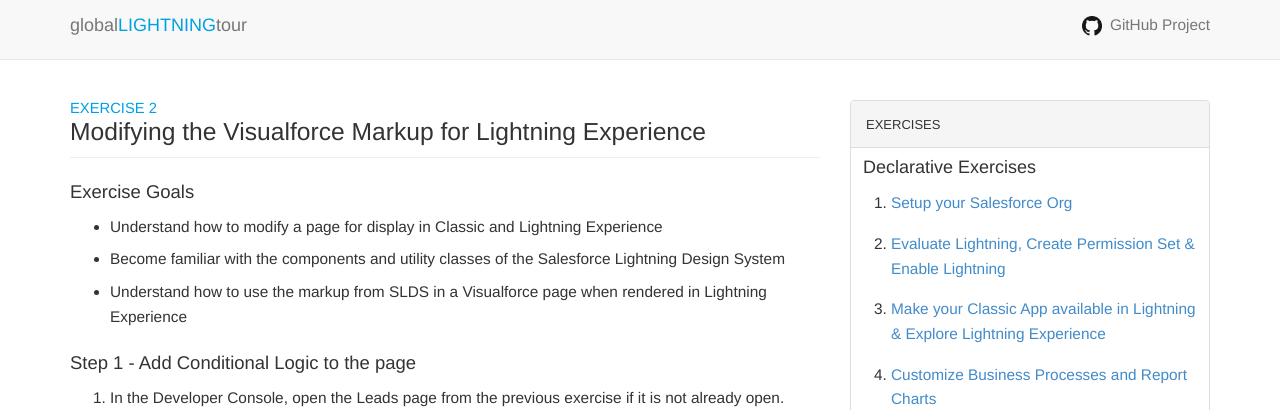
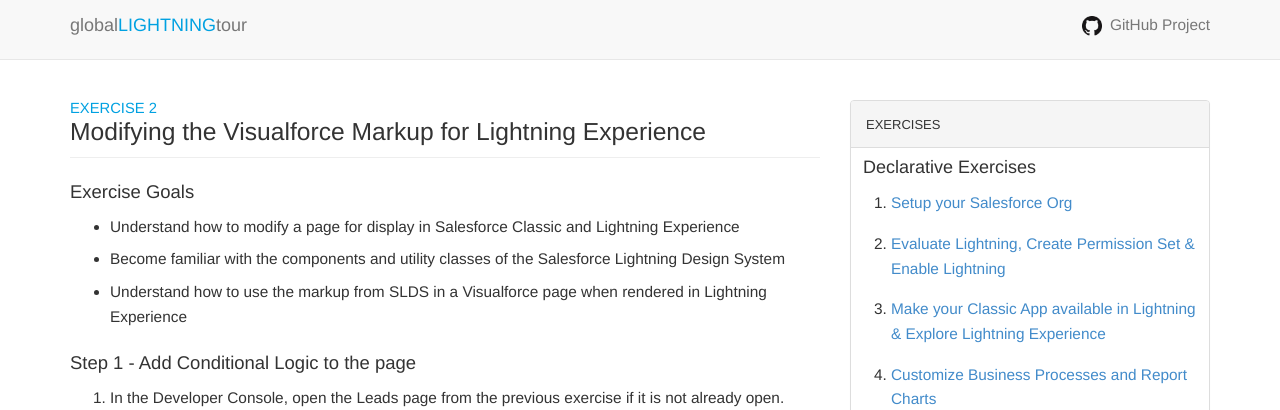
Before and after one commit to HassanNahhal/LightningNowWorkshop, a Jekyll site: the page built from Exercise_2.md, in a window 1280 px wide and 900 px high. Shown: the top 410 px of the window. Built offline with Jekyll 4.4.1, drawn with Linux system fonts in a browser that asks for light colours; comment, search, counter and statistics services are not loaded; some of the changed text lies outside the part shown.

Commit message:
Update Exercise_2.md

```diff
--- a/Exercise_2.md
+++ b/Exercise_2.md
@@ -6,7 +6,7 @@ title: Modifying the Visualforce Markup for Lightning Experience
 
 ### Exercise Goals
 
-* Understand how to modify a page for display in Classic and Lightning Experience
+* Understand how to modify a page for display in Salesforce Classic and Lightning Experience
 * Become familiar with the components and utility classes of the Salesforce Lightning Design System
 * Understand how to use the markup from SLDS in a Visualforce page when rendered in Lightning Experience
 
```
Also changed, not shown: other parts of Exercise_2.md (+1 -1 lines).
